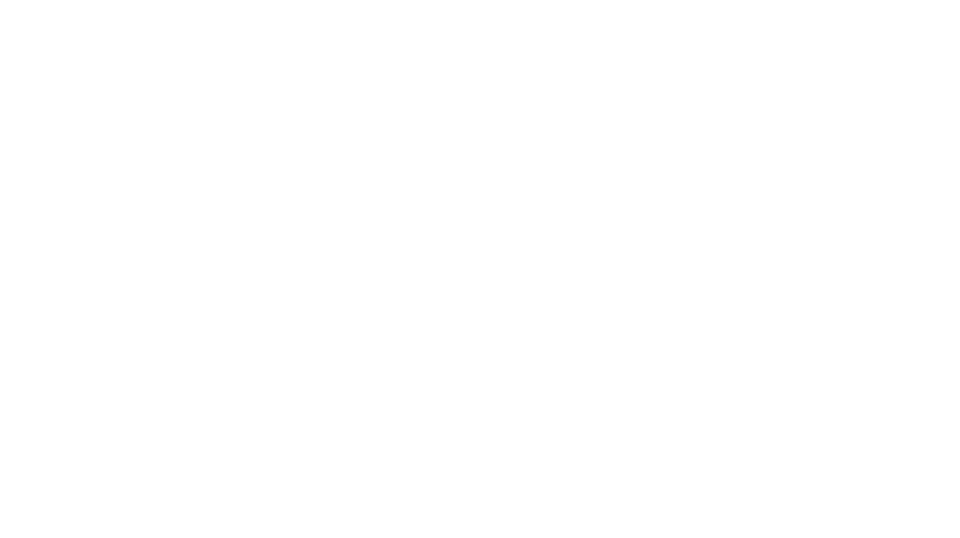
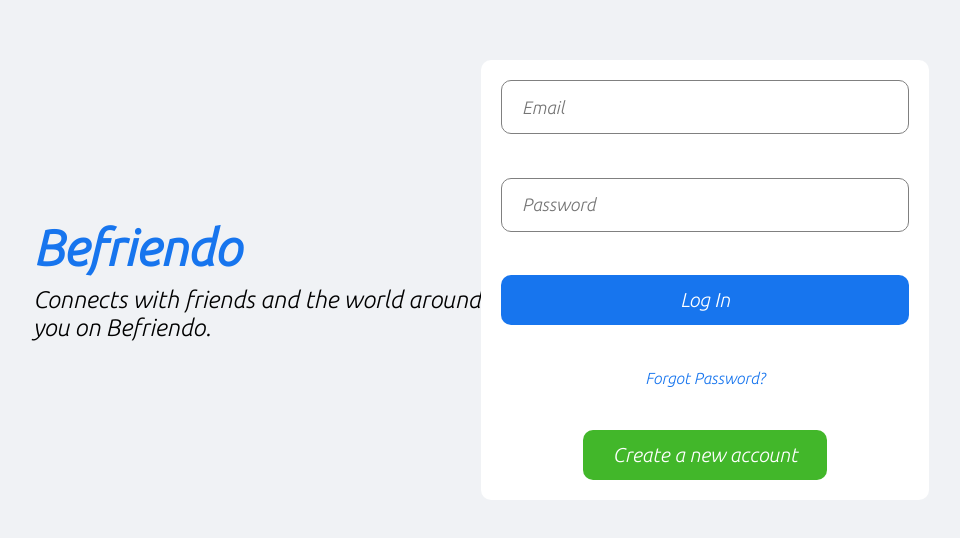
Before and after one commit to Shreeramsaran/Befriendo, a React (Create React App) app in the folder client/: page / in a window 1280 px wide. Shown: the part 4732-5270 px from the top of the page, without its empty margins (159-1119 px from the left). Before the commit the page ends 3812 px from the top, so only its background shows below. Built offline with nearby package versions, Linux system fonts and the light colour scheme; a web font is replaced by a local one.

Commit message:
Created Register and Login Page

```diff
--- a/client/src/App.js
+++ b/client/src/App.js
@@ -1,9 +1,15 @@
 import Home from "./pages/home/Home";
 
-
+import Login from "./pages/login/Login"
+import Register from "./pages/register/Register";
 function App() {
   return (
+    <>
     <Home/>
+    <Register/>
+      <Login/>
+
+   </>
   );
 }
 
--- /dev/null
+++ b/client/src/pages/login/Login.jsx
@@ -0,0 +1,26 @@
+//import React from 'react'
+import "./login.css"
+
+export default function Login() {
+  return (
+    <div className="login">
+      <div className="loginWrapper">
+        <div className="loginLeft">
+        <h3 className="loginLogo">Befriendo</h3>
+         <span className="loginDesc">
+        Connects with friends and the world around you on Befriendo.
+         </span>
+        </div>
+        <div className="loginRight">
+            <div className="loginBox">
+                <input placeholder="Email" className="loginInput" />
+                <input placeholder="Password" className="loginInput" />
+                <button className="loginButton">Log In</button>
+                <span className="loginForgot">Forgot Password?</span>
+                <button className="loginRegisterButton">Create a new account</button>
+            </div>
+        </div>
+      </div>
+    </div>
+  )
+}
--- /dev/null
+++ b/client/src/pages/login/login.css
@@ -0,0 +1,74 @@
+.login{
+    width:100vw;
+    height: 100vh;
+    background-color: #f0f2f5;
+    display: flex;
+    align-items: center;
+    justify-content: center;
+}
+.loginWrapper{
+    width: 70%;
+    height: 70%;
+    display:flex;
+}
+.loginLeft,.loginRight{
+    flex:1;
+    display: flex;
+    flex-direction: column;
+    justify-content: center;
+}
+.loginLogo{
+    font-size: 50px;
+    font-weight: 800;
+    color:#1775ee;
+    margin-bottom: 10px;
+}
+.loginDesc{
+    font-size: 24px;
+
+}
+.loginBox{
+    height: 300px;
+    padding:20px;
+    background-color: white;
+    border-radius: 10px;
+    display:flex;
+    flex-direction: column;
+    justify-content:space-between;
+}
+.loginInput{
+    height:50px;
+    border-radius: 10px;
+    border:1px solid gray;
+    font-size: 18px;
+    padding-left: 20px;
+}
+.loginInput:focus{
+    outline:none;
+}
+.loginButton{
+height: 50px;
+border-radius: 10px;
+border: none;
+background-color: #1775ee;
+color:white;
+font-size: 20px;
+font-weight: 500;
+cursor: pointer;
+}
+.loginForgot{
+    text-align: center;
+    color:#1775ee;
+}
+.loginRegisterButton{
+    width:60%;
+    align-self: center;
+    height: 50px;
+    border-radius: 10px;
+    border: none;
+    background-color: #42b72a;
+    color:white;
+    font-size: 20px;
+    font-weight: 500;
+    cursor: pointer;
+}
--- /dev/null
+++ b/client/src/pages/register/Register.jsx
@@ -0,0 +1,29 @@
+
+import "./register.css"
+
+export default function Register() {
+  return (
+    <div className="login">
+      <div className="loginWrapper">
+        <div className="loginLeft">
+        <h3 className="loginLogo">Befriendo</h3>
+         <span className="loginDesc">
+        Connects with friends and the world around you on Befriendo.
+         </span>
+        </div>
+        <div className="loginRight">
+            <div className="loginBox">
+            <input placeholder="Username" className="loginInput" />
+            <input placeholder="Email" className="loginInput" />
+
+                <input placeholder="Password" className="loginInput" />
+                <input placeholder="Password Again" className="loginInput" />
+                <button className="loginButton">Sign up</button>
+
+                <button className="loginRegisterButton">Log into Account</button>
+            </div>
+        </div>
+      </div>
+    </div>
+  )
+}
--- /dev/null
+++ b/client/src/pages/register/register.css
@@ -0,0 +1,74 @@
+.login{
+    width:100vw;
+    height: 100vh;
+    background-color: #f0f2f5;
+    display: flex;
+    align-items: center;
+    justify-content: center;
+}
+.loginWrapper{
+    width: 70%;
+    height: 70%;
+    display:flex;
+}
+.loginLeft,.loginRight{
+    flex:1;
+    display: flex;
+    flex-direction: column;
+    justify-content: center;
+}
+.loginLogo{
+    font-size: 50px;
+    font-weight: 800;
+    color:#1775ee;
+    margin-bottom: 10px;
+}
+.loginDesc{
+    font-size: 24px;
+
+}
+.loginBox{
+    height: 400px;
+    padding:20px;
+    background-color: white;
+    border-radius: 10px;
+    display:flex;
+    flex-direction: column;
+    justify-content:space-between;
+}
+.loginInput{
+    height:50px;
+    border-radius: 10px;
+    border:1px solid gray;
+    font-size: 18px;
+    padding-left: 20px;
+}
+.loginInput:focus{
+    outline:none;
+}
+.loginButton{
+height: 50px;
+border-radius: 10px;
+border: none;
+background-color: #1775ee;
+color:white;
+font-size: 20px;
+font-weight: 500;
+cursor: pointer;
+}
+.loginForgot{
+    text-align: center;
+    color:#1775ee;
+}
+.loginRegisterButton{
+    width:60%;
+    align-self: center;
+    height: 50px;
+    border-radius: 10px;
+    border: none;
+    background-color: #42b72a;
+    color:white;
+    font-size: 20px;
+    font-weight: 500;
+    cursor: pointer;
+}
```
Also changed, not shown: 1 other file (tests, documents, lock files or other folders).
